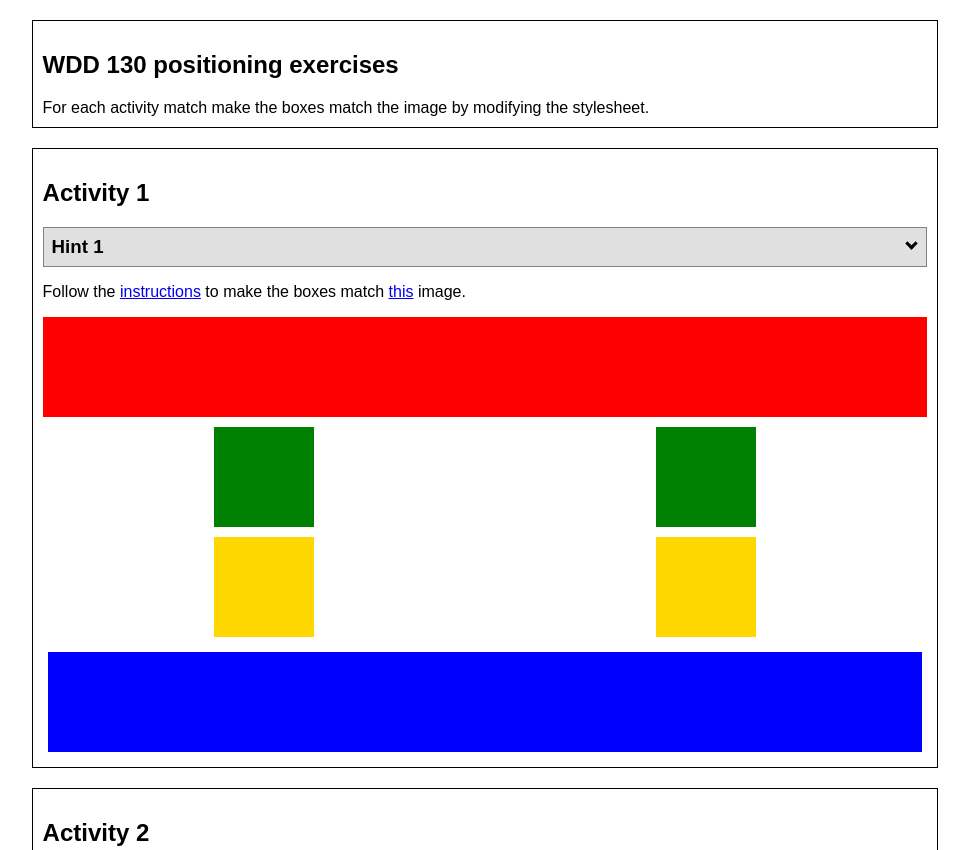
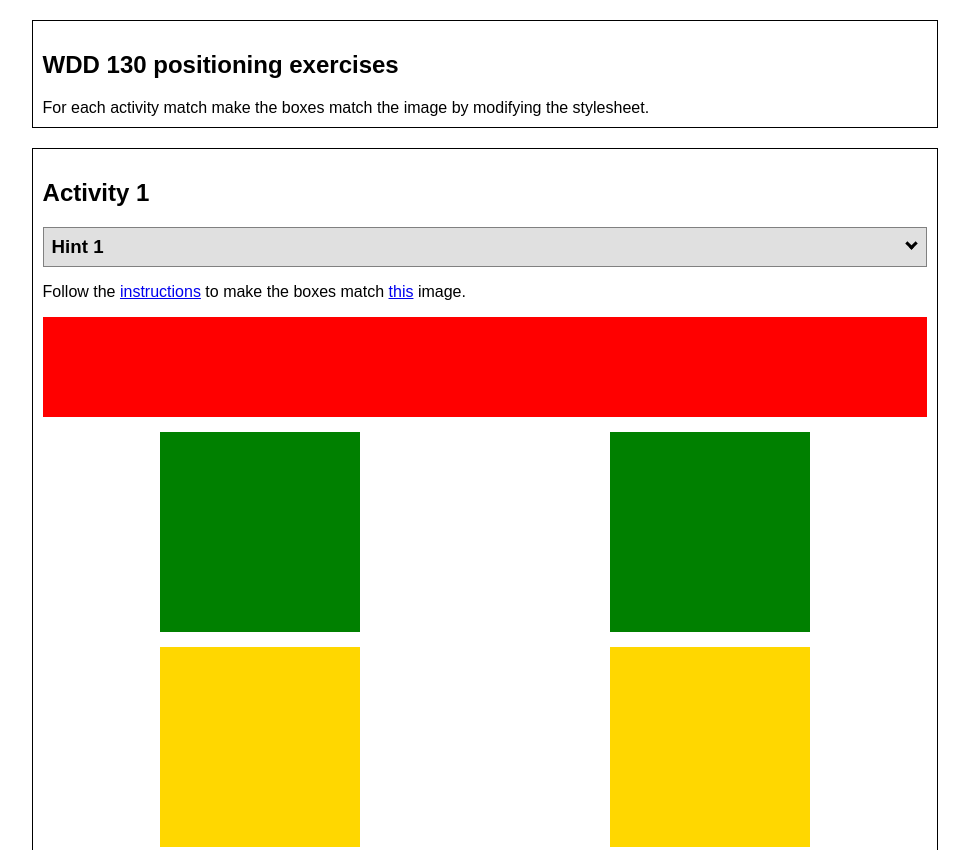
Before and after one commit to mattonri/wdd130, a plain HTML site: page positioning_activity/positioning.html in a window 1280 px wide. Shown: the top 850 px of the page, without its empty margins (155-1124 px from the left). Drawn offline with Linux system fonts and the light colour scheme.

Commit message:
fixed errors in positioning activity

```diff
--- a/positioning_activity/positionstyles.css
+++ b/positioning_activity/positionstyles.css
@@ -4,7 +4,7 @@
   /* This is the parent of the activity 1 boxes. */
  display: grid;
  grid-template-columns: 1fr 1fr;
- grid-template-rows: 1fr 1fr 1fr 1fr;
+ grid-gap: 15px;
 }
 .red1 {
   /*width: 100px;*/
@@ -17,15 +17,15 @@
  / grid-row-end / grid-column-end | itemname;*/
 .green1 {
   margin: 0 auto;
-  width: 100px;
-  height: 100px;
+  width: 200px;
+  height: 200px;
   background-color: green;
 
 }
 .yellow1 {
   margin: 0 auto;
-  width: 100px;
-  height: 100px;
+  width: 200px;
+  height: 200px;
   background-color: gold;
 }
 .blue1 {
@@ -172,7 +172,7 @@
 .content6 {
   /* This is the parent of the activity 6 boxes. */
   display: grid;
-  grid-template-columns: 1fr 1fr 1fr 1fr 1fr 1fr;
+  grid-template-columns: repeat(6, 100px);
   grid-template-rows: 1fr 1fr 1fr 1fr 1fr 1fr;
 }
 .red6 {
```
